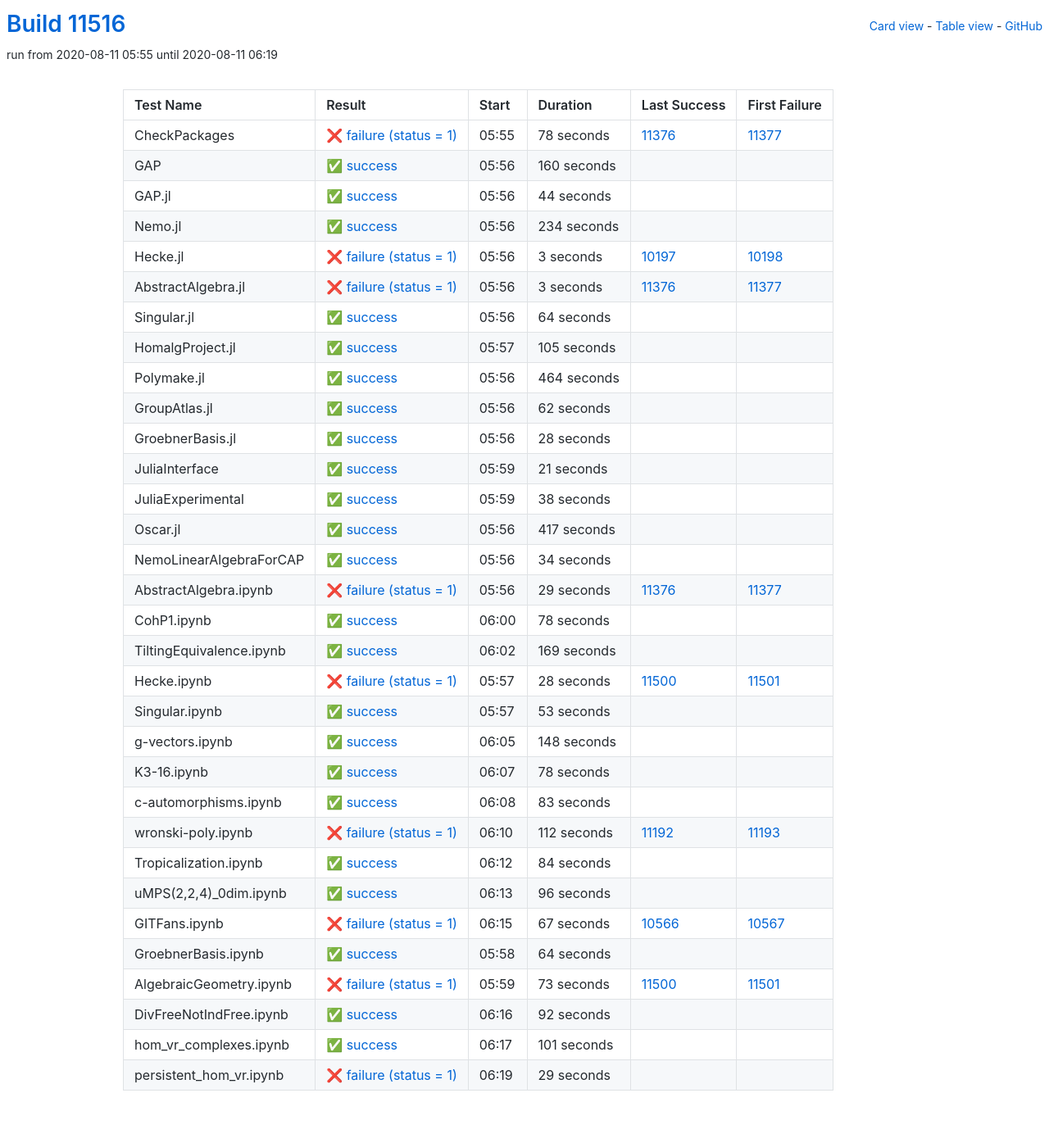
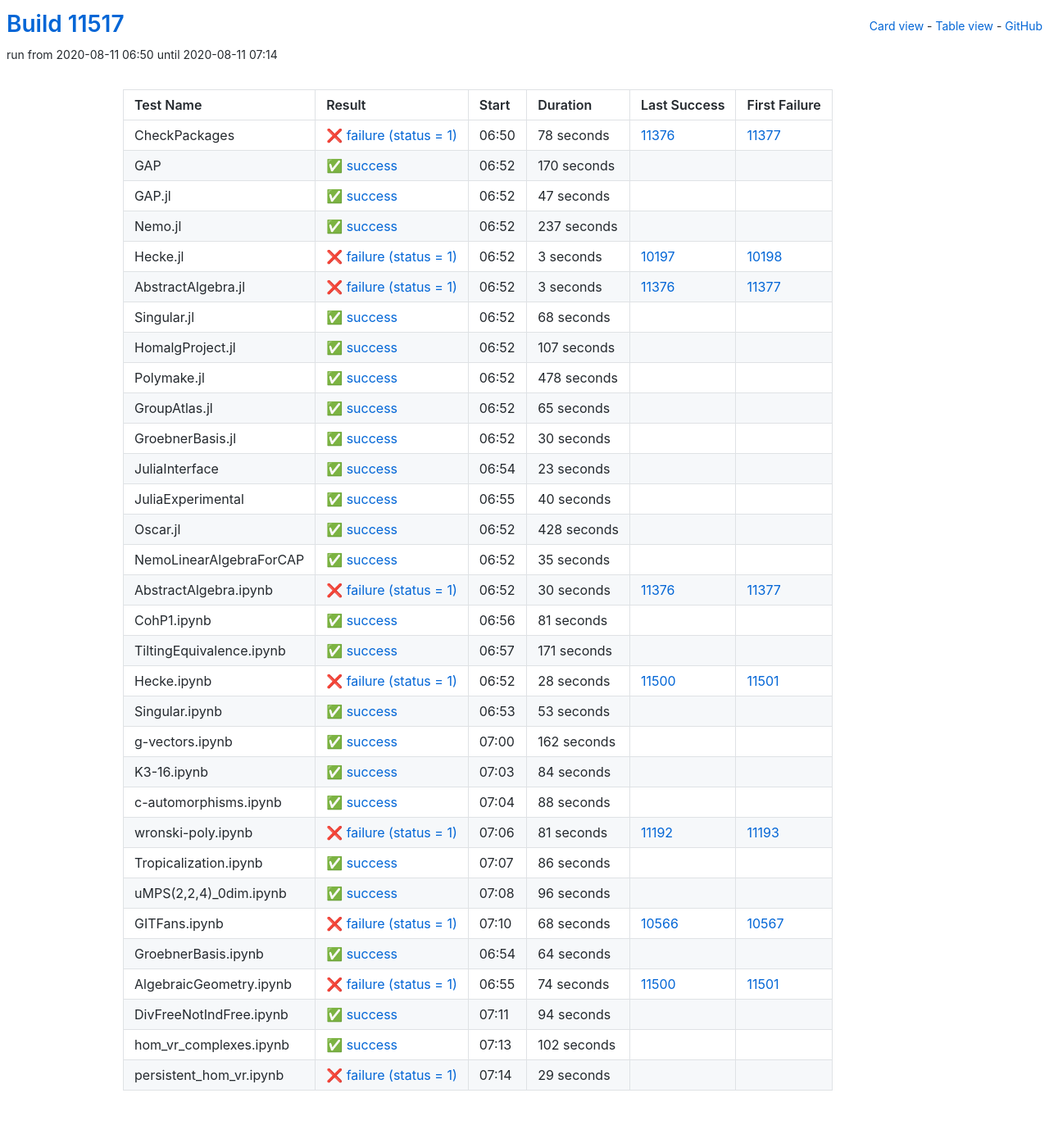
Before and after one commit to oscar-system/oscar-ci-status, a Jekyll site: the page built from table.html, in a window 1280 px wide. Shown: the whole page at 82% size. Built offline with Jekyll 4.4.1, drawn with Linux system fonts in a browser that asks for light colours.

Commit message:
Build #11517

```diff
--- a/_data/ci.yml
+++ b/_data/ci.yml
@@ -1,6 +1,6 @@
 ---
-build: 11516
-build_url: https://oscarci.mathematik.uni-kl.de/job/oscar/11516/
+build: 11517
+build_url: https://oscarci.mathematik.uni-kl.de/job/oscar/11517/
 job: oscar
 organization: oscar-system
 repo: oscar-ci-status
@@ -8,8 +8,8 @@
 tests:
 - name: CheckPackages
   id: checkpackages
-  log: https://oscarci.mathematik.uni-kl.de/job/oscar/11516/artifact/logs/build-11516/CheckPackages.log
-  start: 2020-08-11 05:55
+  log: https://oscarci.mathematik.uni-kl.de/job/oscar/11517/artifact/logs/build-11517/CheckPackages.log
+  start: 2020-08-11 06:50
   success: false
   exitcode: 1
   status: failure
@@ -20,44 +20,44 @@
   first_failure_url: https://oscarci.mathematik.uni-kl.de/job/oscar/11377/
 - name: GAP
   id: gap
-  log: https://oscarci.mathematik.uni-kl.de/job/oscar/11516/artifact/logs/build-11516/GAP.log
-  start: 2020-08-11 05:56
+  log: https://oscarci.mathematik.uni-kl.de/job/oscar/11517/artifact/logs/build-11517/GAP.log
+  start: 2020-08-11 06:52
   success: true
   exitcode: 0
   status: success
-  duration: 160
+  duration: 170
   last_success: false
   last_success_url:
   first_failure: false
   first_failure_url:
 - name: GAP.jl
   id: gap-jl
-  log: https://oscarci.mathematik.uni-kl.de/job/oscar/11516/artifact/logs/build-11516/GAP.jl.log
-  start: 2020-08-11 05:56
+  log: https://oscarci.mathematik.uni-kl.de/job/oscar/11517/artifact/logs/build-11517/GAP.jl.log
+  start: 2020-08-11 06:52
   success: true
   exitcode: 0
   status: success
-  duration: 44
+  duration: 47
   last_success: false
   last_success_url:
   first_failure: false
   first_failure_url:
 - name: Nemo.jl
   id: nemo-jl
-  log: https://oscarci.mathematik.uni-kl.de/job/oscar/11516/artifact/logs/build-11516/Nemo.jl.log
-  start: 2020-08-11 05:56
+  log: https://oscarci.mathematik.uni-kl.de/job/oscar/11517/artifact/logs/build-11517/Nemo.jl.log
+  start: 2020-08-11 06:52
   success: true
   exitcode: 0
   status: success
-  duration: 234
+  duration: 237
   last_success: false
   last_success_url:
   first_failure: false
   first_failure_url:
 - name: Hecke.jl
   id: hecke-jl
-  log: https://oscarci.mathematik.uni-kl.de/job/oscar/11516/artifact/logs/build-11516/Hecke.jl.log
-  start: 2020-08-11 05:56
+  log: https://oscarci.mathematik.uni-kl.de/job/oscar/11517/artifact/logs/build-11517/Hecke.jl.log
+  start: 2020-08-11 06:52
   success: false
   exitcode: 1
   status: failure
@@ -68,8 +68,8 @@
   first_failure_url: https://oscarci.mathematik.uni-kl.de/job/oscar/10198/
 - name: AbstractAlgebra.jl
   id: abstractalgebra-jl
-  log: https://oscarci.mathematik.uni-kl.de/job/oscar/11516/artifact/logs/build-11516/AbstractAlgebra.jl.log
-  start: 2020-08-11 05:56
+  log: https://oscarci.mathematik.uni-kl.de/job/oscar/11517/artifact/logs/build-11517/AbstractAlgebra.jl.log
+  start: 2020-08-11 06:52
   success: false
   exitcode: 1
   status: failure
@@ -80,152 +80,152 @@
   first_failure_url: https://oscarci.mathematik.uni-kl.de/job/oscar/11377/
 - name: Singular.jl
   id: singular-jl
-  log: https://oscarci.mathematik.uni-kl.de/job/oscar/11516/artifact/logs/build-11516/Singular.jl.log
-  start: 2020-08-11 05:56
+  log: https://oscarci.mathematik.uni-kl.de/job/oscar/11517/artifact/logs/build-11517/Singular.jl.log
+  start: 2020-08-11 06:52
   success: true
   exitcode: 0
   status: success
-  duration: 64
+  duration: 68
   last_success: false
   last_success_url:
   first_failure: false
   first_failure_url:
 - name: HomalgProject.jl
   id: homalgproject-jl
-  log: https://oscarci.mathematik.uni-kl.de/job/oscar/11516/artifact/logs/build-11516/HomalgProject.jl.log
-  start: 2020-08-11 05:57
+  log: https://oscarci.mathematik.uni-kl.de/job/oscar/11517/artifact/logs/build-11517/HomalgProject.jl.log
+  start: 2020-08-11 06:52
   success: true
   exitcode: 0
   status: success
-  duration: 105
+  duration: 107
   last_success: false
   last_success_url:
   first_failure: false
   first_failure_url:
 - name: Polymake.jl
   id: polymake-jl
-  log: https://oscarci.mathematik.uni-kl.de/job/oscar/11516/artifact/logs/build-11516/Polymake.jl.log
-  start: 2020-08-11 05:56
+  log: https://oscarci.mathematik.uni-kl.de/job/oscar/11517/artifact/logs/build-11517/Polymake.jl.log
+  start: 2020-08-11 06:52
   success: true
   exitcode: 0
   status: success
-  duration: 464
+  duration: 478
   last_success: false
   last_success_url:
   first_failure: false
   first_failure_url:
 - name: GroupAtlas.jl
   id: groupatlas-jl
-  log: https://oscarci.mathematik.uni-kl.de/job/oscar/11516/artifact/logs/build-11516/GroupAtlas.jl.log
-  start: 2020-08-11 05:56
+  log: https://oscarci.mathematik.uni-kl.de/job/oscar/11517/artifact/logs/build-11517/GroupAtlas.jl.log
+  start: 2020-08-11 06:52
   success: true
   exitcode: 0
   status: success
-  duration: 62
+  duration: 65
   last_success: false
   last_success_url:
   first_failure: false
   first_failure_url:
 - name: GroebnerBasis.jl
   id: groebnerbasis-jl
-  log: https://oscarci.mathematik.uni-kl.de/job/oscar/11516/artifact/logs/build-11516/GroebnerBasis.jl.log
-  start: 2020-08-11 05:56
+  log: https://oscarci.mathematik.uni-kl.de/job/oscar/11517/artifact/logs/build-11517/GroebnerBasis.jl.log
+  start: 2020-08-11 06:52
   success: true
   exitcode: 0
   status: success
-  duration: 28
+  duration: 30
   last_success: false
   last_success_url:
   first_failure: false
   first_failure_url:
 - name: JuliaInterface
   id: juliainterface
-  log: https://oscarci.mathematik.uni-kl.de/job/oscar/11516/artifact/logs/build-11516/JuliaInterface.log
-  start: 2020-08-11 05:59
+  log: https://oscarci.mathematik.uni-kl.de/job/oscar/11517/artifact/logs/build-11517/JuliaInterface.log
+  start: 2020-08-11 06:54
   success: true
   exitcode: 0
   status: success
-  duration: 21
+  duration: 23
   last_success: false
   last_success_url:
   first_failure: false
   first_failure_url:
 - name: JuliaExperimental
   id: juliaexperimental
-  log: https://oscarci.mathematik.uni-kl.de/job/oscar/11516/artifact/logs/build-11516/JuliaExperimental.log
-  start: 2020-08-11 05:59
+  log: https://oscarci.mathematik.uni-kl.de/job/oscar/11517/artifact/logs/build-11517/JuliaExperimental.log
+  start: 2020-08-11 06:55
   success: true
   exitcode: 0
   status: success
-  duration: 38
+  duration: 40
   last_success: false
   last_success_url:
   first_failure: false
   first_failure_url:
 - name: Oscar.jl
   id: oscar-jl
-  log: https://oscarci.mathematik.uni-kl.de/job/oscar/11516/artifact/logs/build-11516/Oscar.jl.log
-  start: 2020-08-11 05:56
+  log: https://oscarci.mathematik.uni-kl.de/job/oscar/11517/artifact/logs/build-11517/Oscar.jl.log
+  start: 2020-08-11 06:52
   success: true
   exitcode: 0
   status: success
-  duration: 417
+  duration: 428
   last_success: false
   last_success_url:
   first_failure: false
   first_failure_url:
 - name: NemoLinearAlgebraForCAP
   id: nemolinearalgebraforcap
-  log: https://oscarci.mathematik.uni-kl.de/job/oscar/11516/artifact/logs/build-11516/NemoLinearAlgebraForCAP.log
-  start: 2020-08-11 05:56
+  log: https://oscarci.mathematik.uni-kl.de/job/oscar/11517/artifact/logs/build-11517/NemoLinearAlgebraForCAP.log
+  start: 2020-08-11 06:52
   success: true
   exitcode: 0
   status: success
-  duration: 34
+  duration: 35
   last_success: false
   last_success_url:
   first_failure: false
   first_failure_url:
 - name: AbstractAlgebra.ipynb
   id: abstractalgebra-ipynb
-  log: https://oscarci.mathematik.uni-kl.de/job/oscar/11516/artifact/logs/build-11516/AbstractAlgebra.ipynb.log
-  start: 2020-08-11 05:56
+  log: https://oscarci.mathematik.uni-kl.de/job/oscar/11517/artifact/logs/build-11517/AbstractAlgebra.ipynb.log
+  start: 2020-08-11 06:52
   success: false
   exitcode: 1
   status: failure
-  duration: 29
+  duration: 30
   last_success: 11376
   last_success_url: https://oscarci.mathematik.uni-kl.de/job/oscar/11376/
   first_failure: 11377
   first_failure_url: https://oscarci.mathematik.uni-kl.de/job/oscar/11377/
 - name: CohP1.ipynb
   id: cohp1-ipynb
-  log: https://oscarci.mathematik.uni-kl.de/job/oscar/11516/artifact/logs/build-11516/CohP1.ipynb.log
-  start: 2020-08-11 06:00
+  log: https://oscarci.mathematik.uni-kl.de/job/oscar/11517/artifact/logs/build-11517/CohP1.ipynb.log
+  start: 2020-08-11 06:56
   success: true
   exitcode: 0
   status: success
-  duration: 78
+  duration: 81
   last_success: false
   last_success_url:
   first_failure: false
   first_failure_url:
 - name: TiltingEquivalence.ipynb
   id: tiltingequivalence-ipynb
-  log: https://oscarci.mathematik.uni-kl.de/job/oscar/11516/artifact/logs/build-11516/TiltingEquivalence.ipynb.log
-  start: 2020-08-11 06:02
+  log: https://oscarci.mathematik.uni-kl.de/job/oscar/11517/artifact/logs/build-11517/TiltingEquivalence.ipynb.log
+  start: 2020-08-11 06:57
   success: true
   exitcode: 0
   status: success
-  duration: 169
+  duration: 171
   last_success: false
   last_success_url:
   first_failure: false
   first_failure_url:
 - name: Hecke.ipynb
   id: hecke-ipynb
-  log: https://oscarci.mathematik.uni-kl.de/job/oscar/11516/artifact/logs/build-11516/Hecke.ipynb.log
-  start: 2020-08-11 05:57
+  log: https://oscarci.mathematik.uni-kl.de/job/oscar/11517/artifact/logs/build-11517/Hecke.ipynb.log
+  start: 2020-08-11 06:52
   success: false
   exitcode: 1
   status: failure
@@ -236,8 +236,8 @@
   first_failure_url: https://oscarci.mathematik.uni-kl.de/job/oscar/11501/
 - name: Singular.ipynb
   id: singular-ipynb
-  log: https://oscarci.mathematik.uni-kl.de/job/oscar/11516/artifact/logs/build-11516/Singular.ipynb.log
-  start: 2020-08-11 05:57
+  log: https://oscarci.mathematik.uni-kl.de/job/oscar/11517/artifact/logs/build-11517/Singular.ipynb.log
+  start: 2020-08-11 06:53
   success: true
   exitcode: 0
   status: success
@@ -248,56 +248,20 @@
   first_failure_url:
 - name: g-vectors.ipynb
   id: g-vectors-ipynb
-  log: https://oscarci.mathematik.uni-kl.de/job/oscar/11516/artifact/logs/build-11516/g-vectors.ipynb.log
-  start: 2020-08-11 06:05
+  log: https://oscarci.mathematik.uni-kl.de/job/oscar/11517/artifact/logs/build-11517/g-vectors.ipynb.log
+  start: 2020-08-11 07:00
   success: true
   exitcode: 0
   status: success
-  duration: 148
+  duration: 162
   last_success: false
   last_success_url:
   first_failure: false
   first_failure_url:
 - name: K3-16.ipynb
   id: k3-16-ipynb
-  log: https://oscarci.mathematik.uni-kl.de/job/oscar/11516/artifact/logs/build-11516/K3-16.ipynb.log
-  start: 2020-08-11 06:07
-  success: true
-  exitcode: 0
-  status: success
-  duration: 78
-  last_success: false
-  last_success_url:
-  first_failure: false
-  first_failure_url:
-- name: c-automorphisms.ipynb
-  id: c-automorphisms-ipynb
-  log: https://oscarci.mathematik.uni-kl.de/job/oscar/11516/artifact/logs/build-11516/c-automorphisms.ipynb.log
-  start: 2020-08-11 06:08
-  success: true
-  exitcode: 0
-  status: success
-  duration: 83
-  last_success: false
-  last_success_url:
-  first_failure: false
-  first_failure_url:
-- name: wronski-poly.ipynb
-  id: wronski-poly-ipynb
-  log: https://oscarci.mathematik.uni-kl.de/job/oscar/11516/artifact/logs/build-11516/wronski-poly.ipynb.log
-  start: 2020-08-11 06:10
-  success: false
-  exitcode: 1
-  status: failure
-  duration: 112
-  last_success: 11192
-  last_success_url: https://oscarci.mathematik.uni-kl.de/job/oscar/11192/
-  first_failure: 11193
-  first_failure_url: https://oscarci.mathematik.uni-kl.de/job/oscar/11193/
-- name: Tropicalization.ipynb
-  id: tropicalization-ipynb
-  log: https://oscarci.mathematik.uni-kl.de/job/oscar/11516/artifact/logs/build-11516/Tropicalization.ipynb.log
-  start: 2020-08-11 06:12
+  log: https://oscarci.mathematik.uni-kl.de/job/oscar/11517/artifact/logs/build-11517/K3-16.ipynb.log
+  start: 2020-08-11 07:03
   success: true
   exitcode: 0
   status: success
@@ -306,10 +270,46 @@
   last_success_url:
   first_failure: false
   first_failure_url:
+- name: c-automorphisms.ipynb
+  id: c-automorphisms-ipynb
+  log: https://oscarci.mathematik.uni-kl.de/job/oscar/11517/artifact/logs/build-11517/c-automorphisms.ipynb.log
+  start: 2020-08-11 07:04
+  success: true
+  exitcode: 0
+  status: success
+  duration: 88
+  last_success: false
+  last_success_url:
+  first_failure: false
+  first_failure_url:
+- name: wronski-poly.ipynb
+  id: wronski-poly-ipynb
+  log: https://oscarci.mathematik.uni-kl.de/job/oscar/11517/artifact/logs/build-11517/wronski-poly.ipynb.log
+  start: 2020-08-11 07:06
+  success: false
+  exitcode: 1
+  status: failure
+  duration: 81
+  last_success: 11192
+  last_success_url: https://oscarci.mathematik.uni-kl.de/job/oscar/11192/
+  first_failure: 11193
+  first_failure_url: https://oscarci.mathematik.uni-kl.de/job/oscar/11193/
+- name: Tropicalization.ipynb
+  id: tropicalization-ipynb
+  log: https://oscarci.mathematik.uni-kl.de/job/oscar/11517/artifact/logs/build-11517/Tropicalization.ipynb.log
+  start: 2020-08-11 07:07
+  success: true
+  exitcode: 0
+  status: success
+  duration: 86
+  last_success: false
+  last_success_url:
+  first_failure: false
+  first_failure_url:
 - name: uMPS(2,2,4)_0dim.ipynb
   id: umps-2-2-4-0dim-ipynb
-  log: https://oscarci.mathematik.uni-kl.de/job/oscar/11516/artifact/logs/build-11516/uMPS-2-2-4-_0dim.ipynb.log
-  start: 2020-08-11 06:13
+  log: https://oscarci.mathematik.uni-kl.de/job/oscar/11517/artifact/logs/build-11517/uMPS-2-2-4-_0dim.ipynb.log
+  start: 2020-08-11 07:08
   success: true
   exitcode: 0
   status: success
@@ -320,20 +320,20 @@
   first_failure_url:
 - name: GITFans.ipynb
   id: gitfans-ipynb
-  log: https://oscarci.mathematik.uni-kl.de/job/oscar/11516/artifact/logs/build-11516/GITFans.ipynb.log
-  start: 2020-08-11 06:15
+  log: https://oscarci.mathematik.uni-kl.de/job/oscar/11517/artifact/logs/build-11517/GITFans.ipynb.log
+  start: 2020-08-11 07:10
   success: false
   exitcode: 1
   status: failure
-  duration: 67
+  duration: 68
   last_success: 10566
   last_success_url: https://oscarci.mathematik.uni-kl.de/job/oscar/10566/
   first_failure: 10567
   first_failure_url: https://oscarci.mathematik.uni-kl.de/job/oscar/10567/
 - name: GroebnerBasis.ipynb
   id: groebnerbasis-ipynb
-  log: https://oscarci.mathematik.uni-kl.de/job/oscar/11516/artifact/logs/build-11516/GroebnerBasis.ipynb.log
-  start: 2020-08-11 05:58
+  log: https://oscarci.mathematik.uni-kl.de/job/oscar/11517/artifact/logs/build-11517/GroebnerBasis.ipynb.log
+  start: 2020-08-11 06:54
   success: true
   exitcode: 0
   status: success
@@ -344,44 +344,44 @@
   first_failure_url:
 - name: AlgebraicGeometry.ipynb
   id: algebraicgeometry-ipynb
-  log: https://oscarci.mathematik.uni-kl.de/job/oscar/11516/artifact/logs/build-11516/AlgebraicGeometry.ipynb.log
-  start: 2020-08-11 05:59
+  log: https://oscarci.mathematik.uni-kl.de/job/oscar/11517/artifact/logs/build-11517/AlgebraicGeometry.ipynb.log
+  start: 2020-08-11 06:55
   success: false
   exitcode: 1
   status: failure
-  duration: 73
+  duration: 74
   last_success: 11500
   last_success_url: https://oscarci.mathematik.uni-kl.de/job/oscar/11500/
   first_failure: 11501
   first_failure_url: https://oscarci.mathematik.uni-kl.de/job/oscar/11501/
 - name: DivFreeNotIndFree.ipynb
   id: divfreenotindfree-ipynb
-  log: https://oscarci.mathematik.uni-kl.de/job/oscar/11516/artifact/logs/build-11516/DivFreeNotIndFree.ipynb.log
-  start: 2020-08-11 06:16
+  log: https://oscarci.mathematik.uni-kl.de/job/oscar/11517/artifact/logs/build-11517/DivFreeNotIndFree.ipynb.log
+  start: 2020-08-11 07:11
   success: true
   exitcode: 0
   status: success
-  duration: 92
+  duration: 94
   last_success: false
   last_success_url:
   first_failure: false
   first_failure_url:
 - name: hom_vr_complexes.ipynb
   id: hom-vr-complexes-ipynb
-  log: https://oscarci.mathematik.uni-kl.de/job/oscar/11516/artifact/logs/build-11516/hom_vr_complexes.ipynb.log
-  start: 2020-08-11 06:17
+  log: https://oscarci.mathematik.uni-kl.de/job/oscar/11517/artifact/logs/build-11517/hom_vr_complexes.ipynb.log
+  start: 2020-08-11 07:13
   success: true
   exitcode: 0
   status: success
-  duration: 101
+  duration: 102
   last_success: false
   last_success_url:
   first_failure: false
   first_failure_url:
 - name: persistent_hom_vr.ipynb
   id: persistent-hom-vr-ipynb
-  log: https://oscarci.mathematik.uni-kl.de/job/oscar/11516/artifact/logs/build-11516/persistent_hom_vr.ipynb.log
-  start: 2020-08-11 06:19
+  log: https://oscarci.mathematik.uni-kl.de/job/oscar/11517/artifact/logs/build-11517/persistent_hom_vr.ipynb.log
+  start: 2020-08-11 07:14
   success: false
   exitcode: 1
   status: failure
```
Also changed, not shown: README.md.
